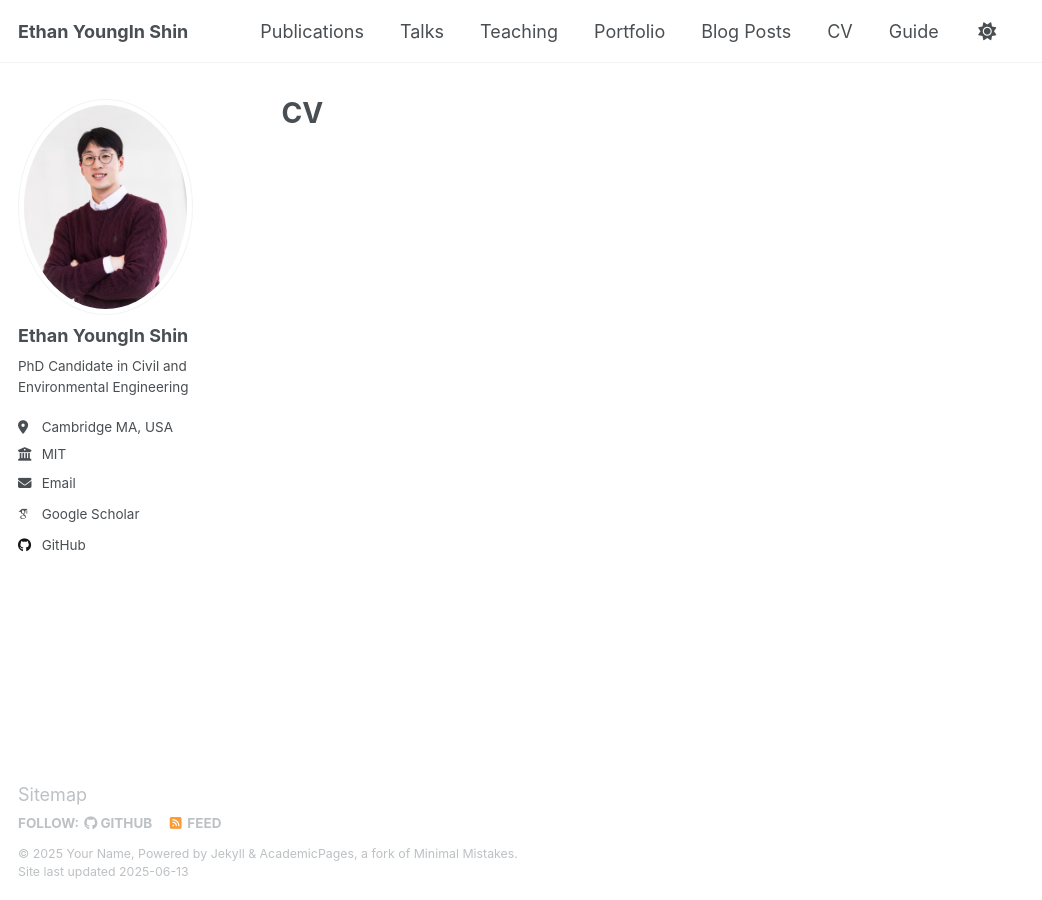
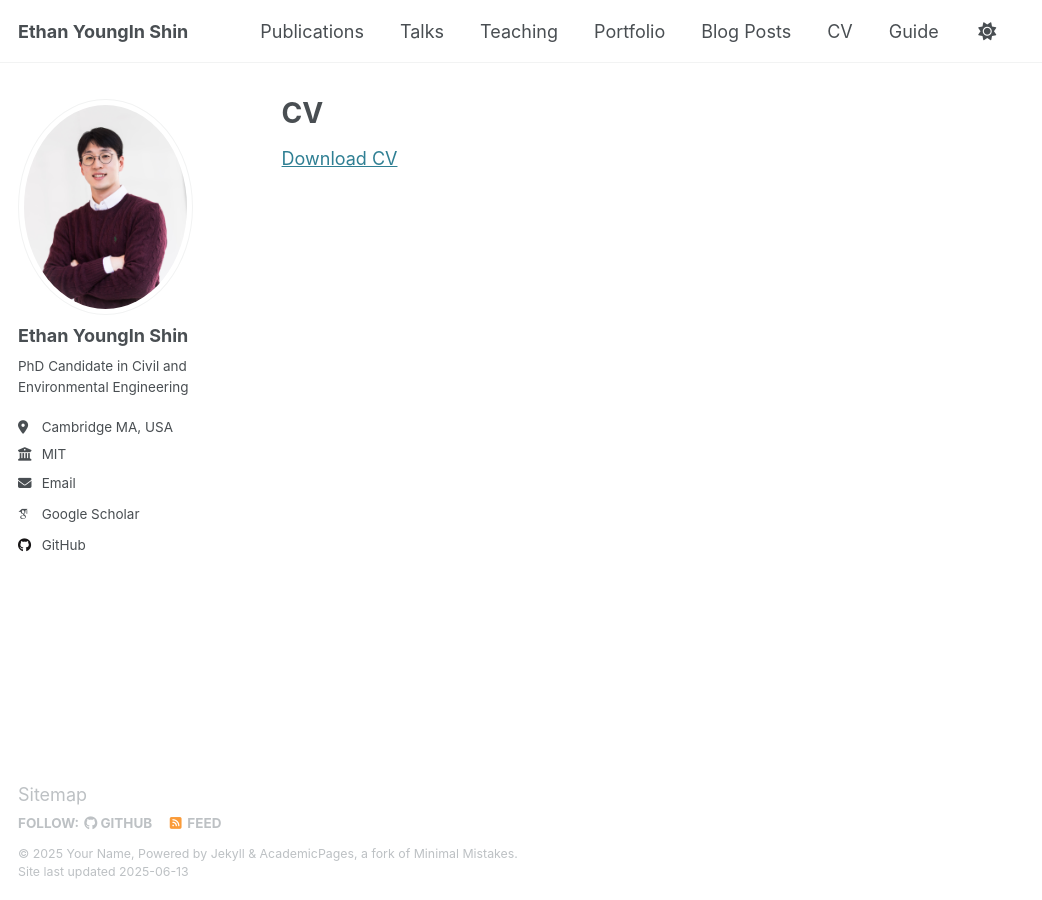
Before and after one commit to duddlshin/duddlshin.github.io, a Jekyll site: the page built from _pages/cv.md, in a window 1280 px wide. Shown: the whole page, without its empty margins (0-1042 px from the left). Built offline with Jekyll 4.4.1, drawn with Linux system fonts in a browser that asks for light colours; some web fonts are replaced.

Commit message:
Update cv.md

```diff
--- a/_pages/cv.md
+++ b/_pages/cv.md
@@ -8,3 +8,5 @@ redirect_from:
 ---
 
 {% include base_path %}
+
+[Download CV]({{ '/files/CV.pdf' | relative_url }})
```
